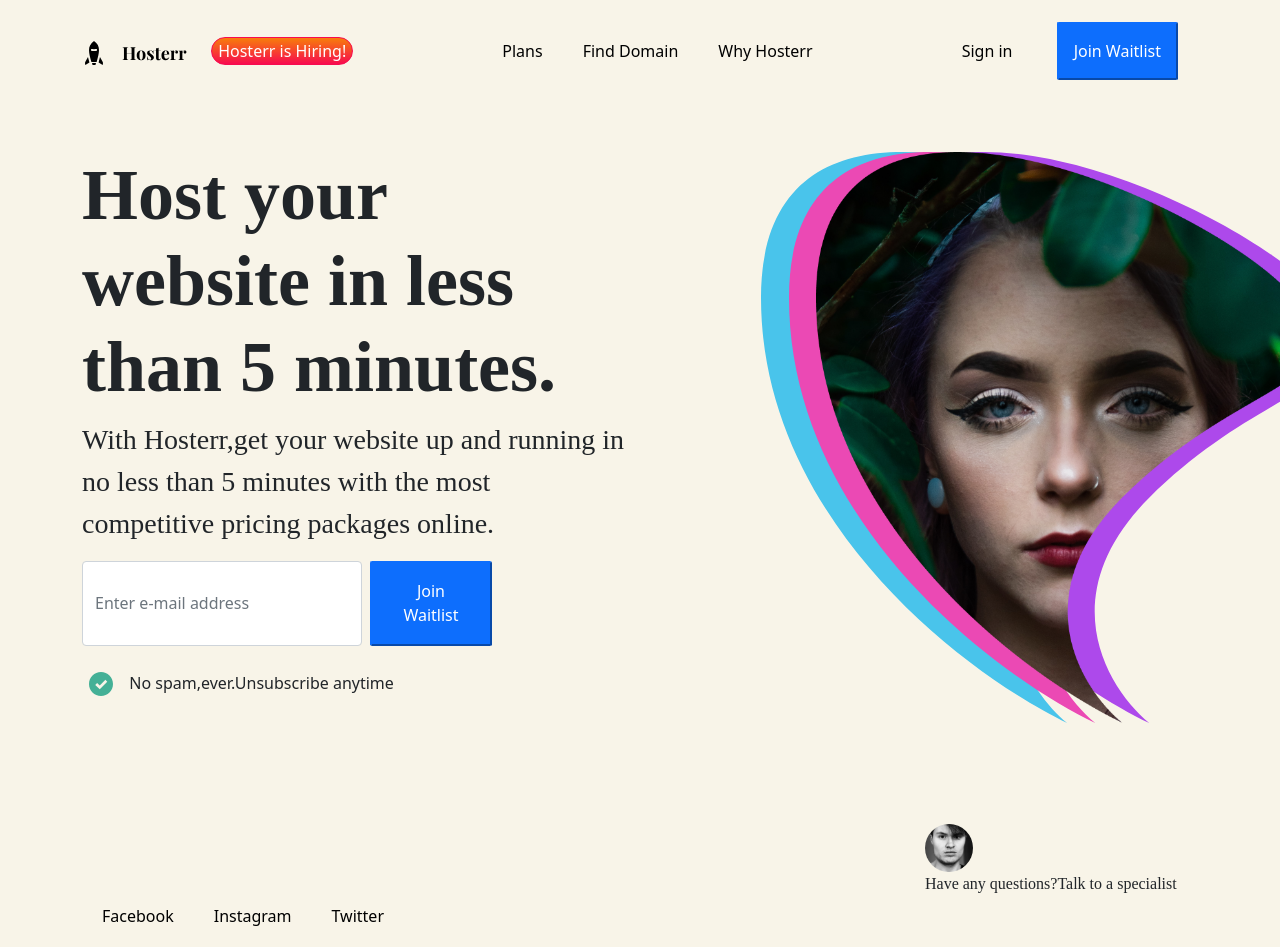
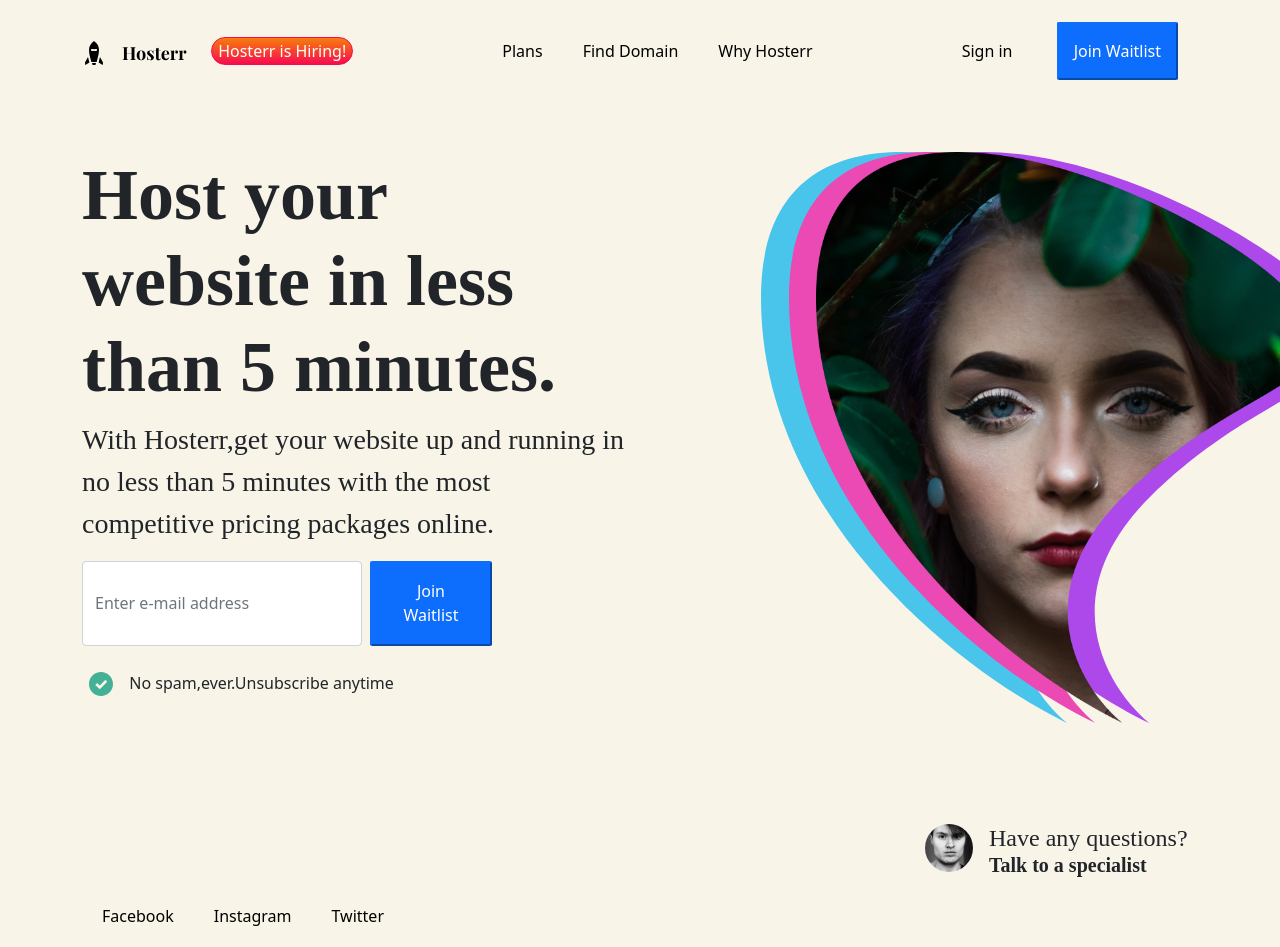
Before and after one commit to catherinekimani/Level-1-, a React (Create React App) app: page / in a window 1280 px wide. Shown: the top 947 px of the page. Built offline with nearby package versions, Linux system fonts and the light colour scheme.

Commit message:
Update footer-add flexbox

```diff
--- a/src/Components/Landing.js
+++ b/src/Components/Landing.js
@@ -26,6 +26,11 @@ const linkStyle = {
     textDecoration: 'none',
     padding: '20px'
 };
+
+const DIV = styled.h5`
+    line-height: 10px;
+    font-weight:bold;
+`
 
 const Button = styled.button`
     color:white;
@@ -75,6 +80,7 @@ const Footer = styled.div`
 const End = styled.div`
     margin-top:42rem;
     margin-left:50%;
+    display:flex;
     font-family: 'Times New Roman', Times, serif;
 
 
@@ -128,9 +134,9 @@ const Landing = () => {
                             <div className='avatar'>
                             <img src={avatar} alt='' ></img>
                             </div>
-                            <div className='text d-flex '>
-                            <p>Have any questions?</p>
-                            <p>Talk to a specialist</p>
+                            <div class='ms-3'>
+                            <h4>Have any questions?</h4>
+                            <DIV>Talk to a specialist</DIV>
                             </div>
                             </End>
 
```
